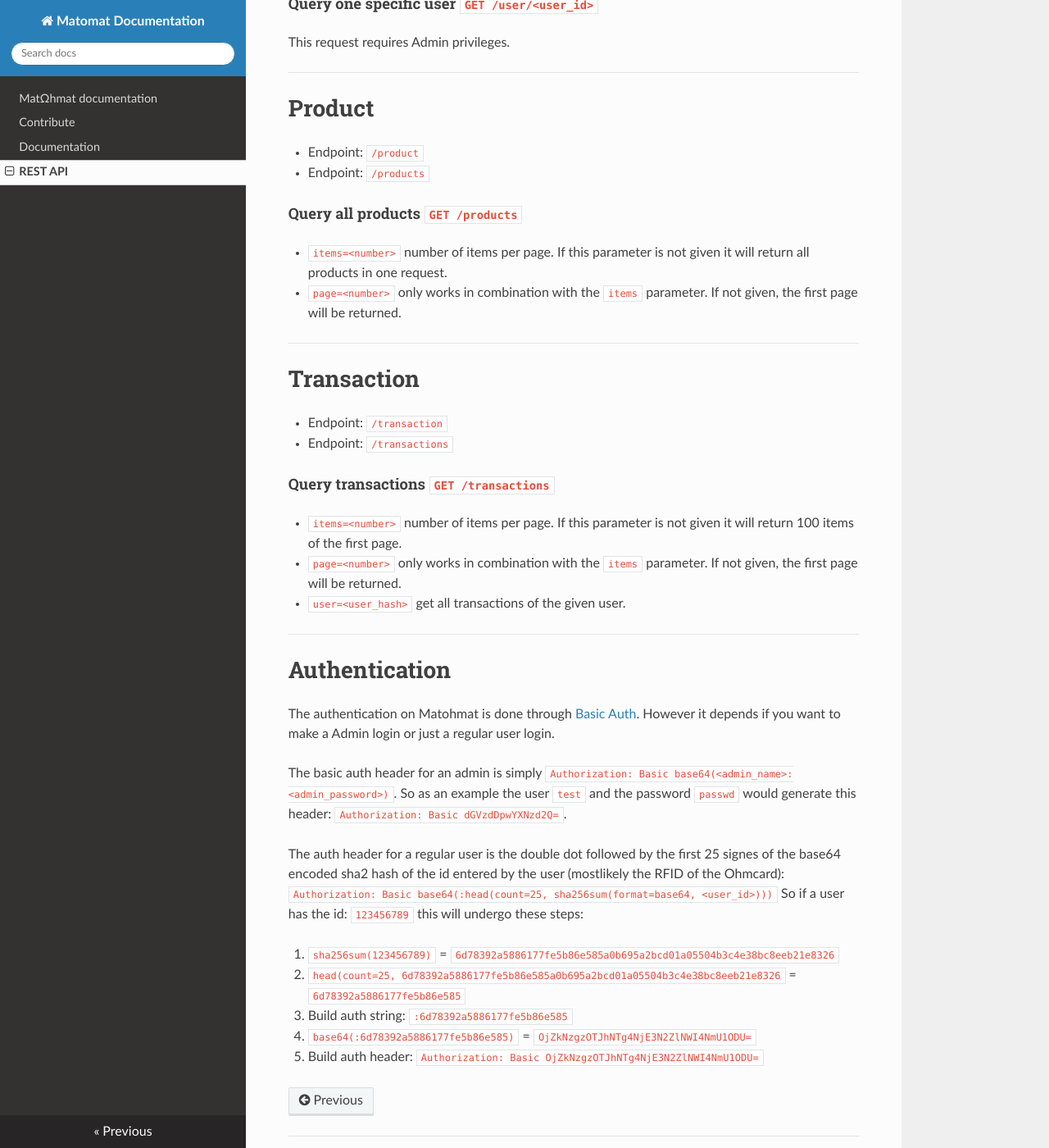
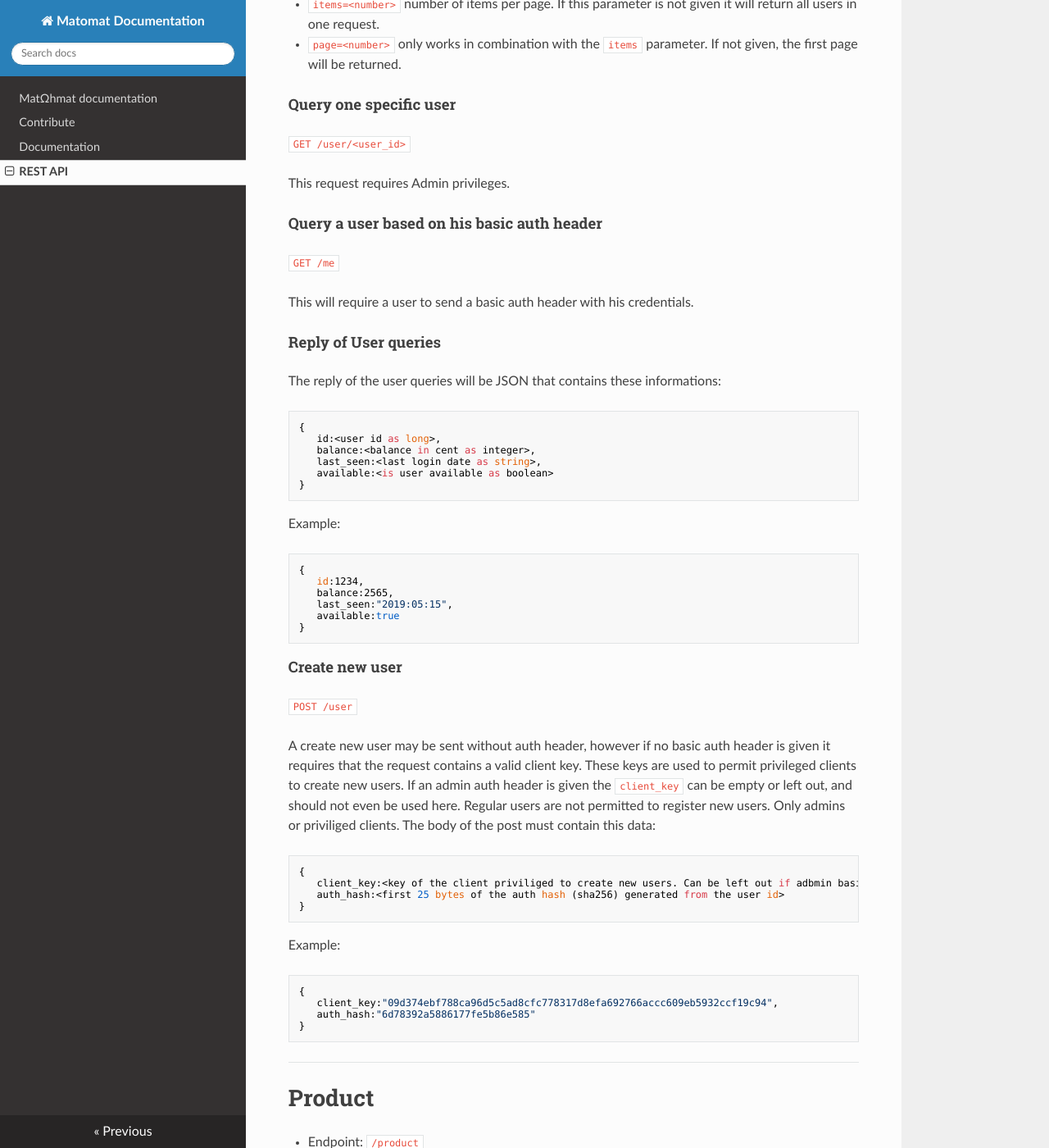
Before and after one commit to FSIN-ohm/Matomat-Documentation, an MkDocs documentation site: the page built from docs/rest_api.md, in a window 1280 px wide and 1400 px high, scrolled down 948 px. Shown: the whole window at 82% size. Built offline with MkDocs 1.6.1, drawn with Linux system fonts in a browser that asks for light colours; nearby versions of some CDN libraries; some of the changed text lies outside the part shown.

Commit message:
add detailed about rest for users

````diff
--- a/docs/rest_api.md
+++ b/docs/rest_api.md
@@ -10,7 +10,8 @@
 - Endpoint: `/admin`
 - Endpoint: `/admins`
 
-#### Query all admins `GET /admins`
+#### Query all admins
+`GET /admins`
 
 - `items=<number>` number of items per page. If this parameter is not given it will return all admins in one request.
 - `page=<number>` only works in combination with the `items` parameter. If not given, the first page will be returned.
@@ -20,18 +21,70 @@
 # User
 
 - Endpoint: `/user`
-- Endpoint. `/users`
+- Endpoint: `/users`
+- Endpoint: `/me`
 
-#### Query all users `GET /users`
+#### Query all users
+`GET /users`
+
 This request requires Admin privileges.
 
 - `items=<number>` number of items per page. If this parameter is not given it will return all users in one request.
 - `page=<number>` only works in combination with the `items` parameter. If not given, the first page will be returned.
 
-#### Query one specific user `GET /user/<user_id>`
+#### Query one specific user
+`GET /user/<user_id>`
+
 This request requires Admin privileges.
 
+#### Query a user based on his basic auth header
+`GET /me`
 
+This will require a user to send a basic auth header with his credentials.
+
+#### Reply of User queries
+The reply of the user queries will be JSON that contains these informations:
+```
+{
+   id:<user id as long>,
+   balance:<balance in cent as integer>,
+   last_seen:<last login date as string>,
+   available:<is user available as boolean>
+}
+```
+Example:
+```
+{
+   id:1234,
+   balance:2565,
+   last_seen:"2019:05:15",
+   available:true
+}
+```
+
+#### Create new user
+
+`POST /user`
+
+A create new user may be sent without auth header, however if no basic auth header is given it requires
+that the request contains a valid client key. These keys are used to permit privileged clients to create new users.
+If an admin auth header is given the `client_key` can be empty or left out, and should not even be used here.
+Regular users are not permitted to register new users. Only admins or priviliged clients.
+The body of the post must contain this data:
+```
+{
+   client_key:<key of the client priviliged to create new users. Can be left out if adbmin basic auth is given>,
+   auth_hash:<first 25 bytes of the auth hash (sha256) generated from the user id>
+}
+```
+
+Example:
+```
+{
+   client_key:"09d374ebf788ca96d5c5ad8cfc778317d8efa692766accc609eb5932ccf19c94",
+   auth_hash:"6d78392a5886177fe5b86e585"
+}
+```
 
 ----
 
@@ -40,7 +93,8 @@
 - Endpoint: `/product`
 - Endpoint: `/products`
 
-#### Query all products `GET /products`
+#### Query all products
+`GET /products`
 
 - `items=<number>` number of items per page. If this parameter is not given it will return all products in one request.
 - `page=<number>` only works in combination with the `items` parameter. If not given, the first page will be returned.
@@ -52,7 +106,8 @@
 - Endpoint: `/transaction`
 - Endpoint: `/transactions`
 
-#### Query transactions `GET /transactions`
+#### Query transactions
+`GET /transactions`
 
 - `items=<number>` number of items per page. If this parameter is not given it will return 100 items of the first page.
 - `page=<number>` only works in combination with the `items` parameter. If not given, the first page will be returned.
````
